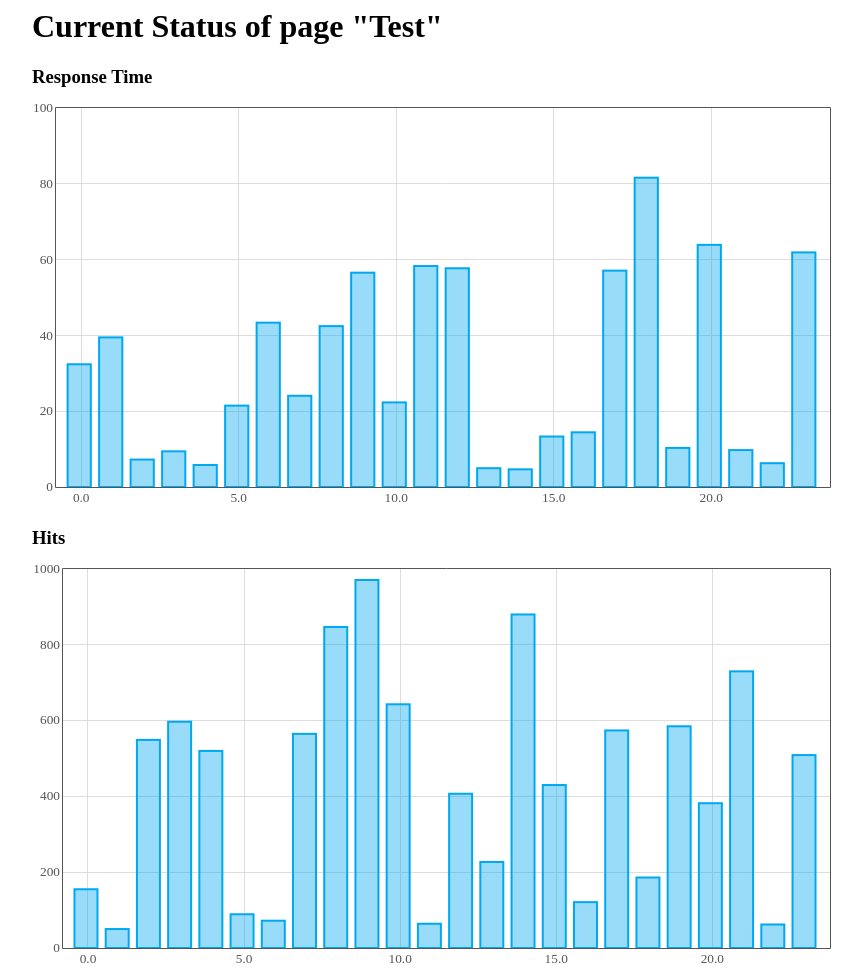
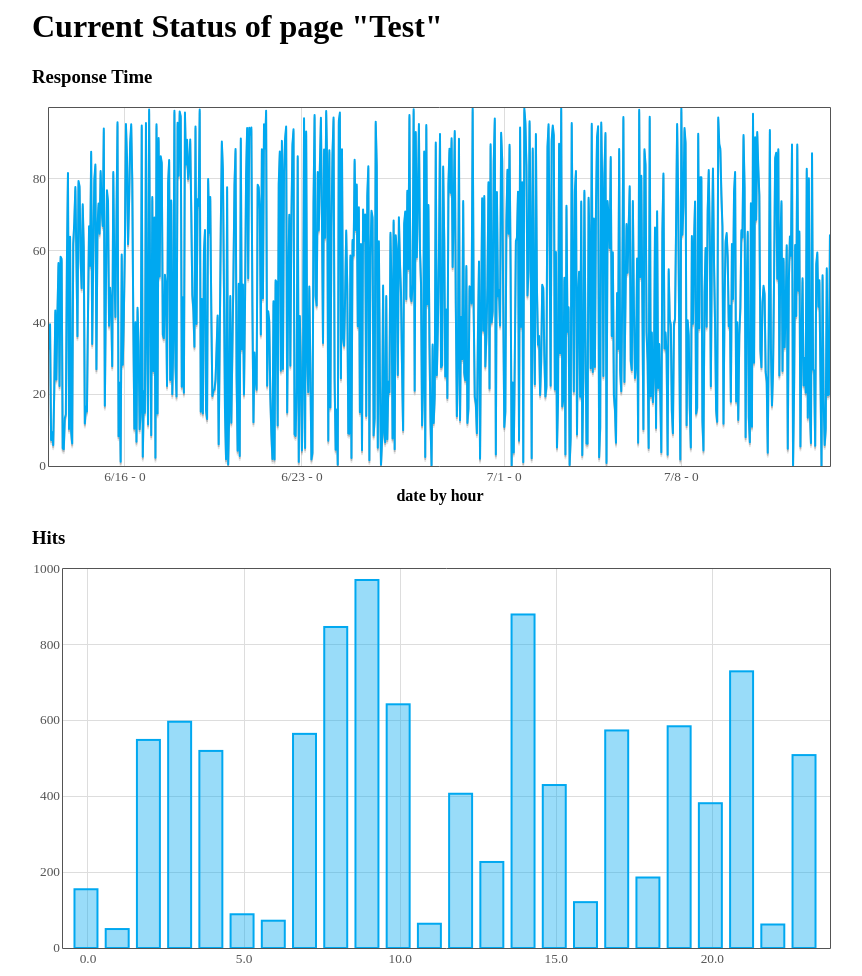
Before and after one commit to jhitze/jake_ajax_helper, a Django app: page / in a window 1280 px wide. Shown: the whole page, without its empty margins (208-1070 px from the left). Run offline with Django 3.2, Linux system fonts and the light colour scheme; data that the repository does not hold is empty; parts of the project's set-up code (start-up, migrations or seed data) failed here and were passed over; some libraries are stand-ins or nearby versions.

Commit message:
updated to use datetime objects response time graph updated to be time based and properly label x-axis

```diff
--- a/ajaxhelper/responder/views.py
+++ b/ajaxhelper/responder/views.py
@@ -1,5 +1,5 @@
 import json
-from datetime import date,timedelta
+from datetime import datetime,timedelta
 from random import random,randint
 from django.http import HttpResponse
 from django.shortcuts import render_to_response
@@ -23,12 +23,13 @@ def index_ajax(request):
 
     page = {'page': []}
 
-    for offset in range(45,-1,-1):
-        this_date = date.today() - timedelta(days=offset)
+    for offset in range(30,-1,-1):
+        this_date = datetime.today() - timedelta(days=offset)
 
-        for hour in range(24):
+        for newhour in range(24):
             container = {}
-            container['hour'] = this_date.isoformat() + '-' + str(hour)
+	    this_date = this_date.replace(hour=newhour, minute=0, second=0)
+            container['hour'] = this_date.isoformat()# + '-' + str(hour)
             container['avg_resp_time'] = '%.2f' % (random()*100)
             container['hits'] = str(randint(1,1000))
             page['page'].append(container)
--- a/ajaxhelper/templates/index.html
+++ b/ajaxhelper/templates/index.html
@@ -114,8 +114,9 @@
                         i,
                         data = initialData['page'];
 
-                    for (i = 0; i < 24; i++) {
-                        point = [i,data[i]['avg_resp_time']];
+                    for (i = 0; i < data.length - 1; i++) {
+			dataDate = new Date(data[i]['hour'])
+                        point = [dataDate ,data[i]['avg_resp_time']];
                         d1.push(point);
 
                     }
@@ -125,20 +126,26 @@
                         container,
                         [d1],
                         {
-                            bars : {
-                                show : true,
-                                horizontal : false,
-                                shadowSize : 0,
-                                barWidth : 0.8
-                            },
+                            //bars : {
+                            //    show : true,
+                            //    horizontal : false,
+                            //    shadowSize : 0,
+                            //    barWidth : 0.8
+                            //},
+			    xaxis : {
+				mode : 'time',
+				title: 'date by hour',
+				timeFormat:'%m/%d - %h',
+				labelsAngle : 45
+			    },
                             mouse : {
                                 track : true,
                                 relative : true
                             },
                             yaxis : {
                                 min : 0,
-                                max : 100,
-                                //autoscaleMargin : 1
+                                //max : 100,
+                                autoscaleMargin : 1
                             }
                         }
                     );
```
